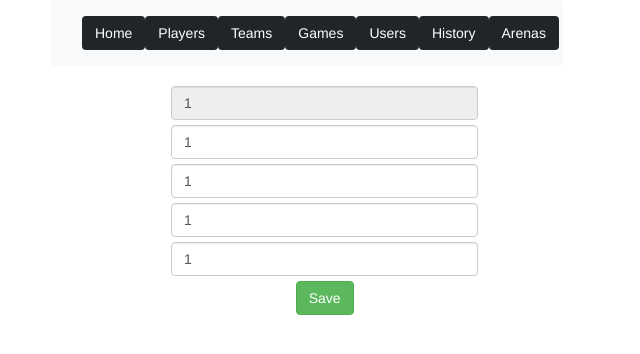
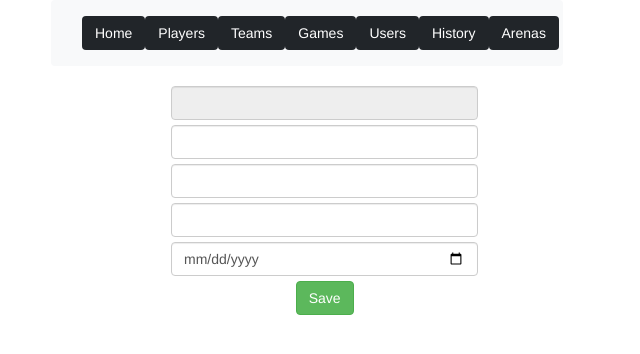
Before and after one commit to avdivrellaku/LAB-1, a React (Create React App) app in the folder lab-front/: page /editGame/1/1/1/1/1 in a window 1280 px wide. Shown: the top 354 px of the page, without its empty margins (329-969 px from the left). Built offline with nearby package versions, Linux system fonts and the light colour scheme; no server answers.

Commit message:
edit small changes

```diff
--- a/lab-front/src/methods/EditArena.js
+++ b/lab-front/src/methods/EditArena.js
@@ -5,15 +5,8 @@ import {Form,Label,Input,Button} from 'reactstrap';
 
 export const EditArena = (props) => {
 
-  const [arenaById, setArenaById] = useState([]);
+  const [formData, setFormData] = useState([]);
   const arenaId = (props.match.params.id);
-  const arenaName = (props.match.params.name);
-  const arenaLocation = (props.match.params.location);
-  const arenaTeam = (props.match.params.team);
-  const arenaCapacity = (props.match.params.capacity);
-  const arenaImageName = (props.match.params.imageName);
-
-
 
   function getArenaById(){
     const url = `http://localhost:5164/api/Arenas/${arenaId}`;
@@ -23,7 +16,7 @@ export const EditArena = (props) => {
     .then(response => response.json())
     .then(arenasFromServer =>{
       console.log(arenasFromServer);
-      setArenaById(arenasFromServer);
+      setFormData(arenasFromServer);
     })
     .catch(error =>{
       console.log(error);
@@ -31,19 +24,6 @@ export const EditArena = (props) => {
   }
 
   useEffect(getArenaById,[]);
-
-
-  const initialFormData = {
-    id: arenaId,
-    name:arenaName,
-    location:arenaLocation,
-    team:arenaTeam,
-    capacity:arenaCapacity,
-    imageName:arenaImageName
-  };
-
-  const [formData, setFormData] = useState(initialFormData);
-
 
   const handleChange = (e => {
     setFormData({
@@ -97,7 +77,7 @@ export const EditArena = (props) => {
     <Form  className='d-flex flex-column' style={{marginLeft:500,width:"30%"}}>
 
 
-    <Input name='id' value={formData.id} readOnly style={{width: "100%"}} type="text" placeholder={arenaById.id}></Input>
+    <Input name='id' value={formData.id} readOnly style={{width: "100%"}} type="text"></Input>
     <Label></Label>
 
     <Input name='name' value={formData.name} style={{width: "100%"}} type="int"   onChange={handleChange}></Input>
--- a/lab-front/src/methods/EditGame.js
+++ b/lab-front/src/methods/EditGame.js
@@ -4,13 +4,8 @@ import {Form,Label,Input,Button} from 'reactstrap';
 
 export const EditGame = (props) => {
 
-  const [gameById, setGameById] = useState([]);
+  const [formData, setFormData] = useState([]);
   const gameId = (props.match.params.id);
-  const gameTeam1 = (props.match.params.team1);
-  const gameTeam2 = (props.match.params.team2);
-  const gameScore = (props.match.params.score);
-  const gameDate = (props.match.params.date);
-
 
   function getGameById(){
     const url = `http://localhost:5164/api/Game/${gameId}`;
@@ -20,7 +15,7 @@ export const EditGame = (props) => {
     .then(response => response.json())
     .then(GamesFromServer =>{
       console.log(GamesFromServer);
-      setGameById(GamesFromServer);
+      setFormData(GamesFromServer);
     })
     .catch(error =>{
       console.log(error);
@@ -28,18 +23,6 @@ export const EditGame = (props) => {
   }
 
   useEffect(getGameById,[]);
-
-
-  const initialFormData = {
-    id: gameId,
-    team1:gameTeam1,
-    team2:gameTeam2,
-    score:gameScore,
-    date:gameDate
-  };
-
-  const [formData, setFormData] = useState(initialFormData);
-
 
   const handleChange = (e => {
     setFormData({
@@ -92,7 +75,7 @@ export const EditGame = (props) => {
     <Form  className='d-flex flex-column' style={{marginLeft:500,width:"30%"}}>
 
 
-    <Input name='id' value={formData.id} readOnly style={{width: "100%"}} type="number" placeholder={gameById.id}></Input>
+    <Input name='id' value={formData.id} readOnly style={{width: "100%"}} type="number"></Input>
     <Label></Label>
 
     <Input name='team1' value={formData.team1} style={{width: "100%"}} type="text"   onChange={handleChange}></Input>
@@ -101,7 +84,7 @@ export const EditGame = (props) => {
     <Label></Label>
     <Input name='score' value={formData.score} style={{width: "100%"}} type="text"  onChange={handleChange} ></Input>
     <Label></Label>
-    <Input name='date' value={formData.date} style={{width: "100%"}} type="text" onChange={handleChange}></Input>
+    <Input name='date' value={formData.date} style={{width: "100%"}} type="date" onChange={handleChange}></Input>
     <Label></Label>
 
    <Button onClick={handleSubmit}  className='btn btn-success  align-self-center' type="submit">
```
Also changed, not shown: 2 other files (tests, documents, lock files or other folders).
